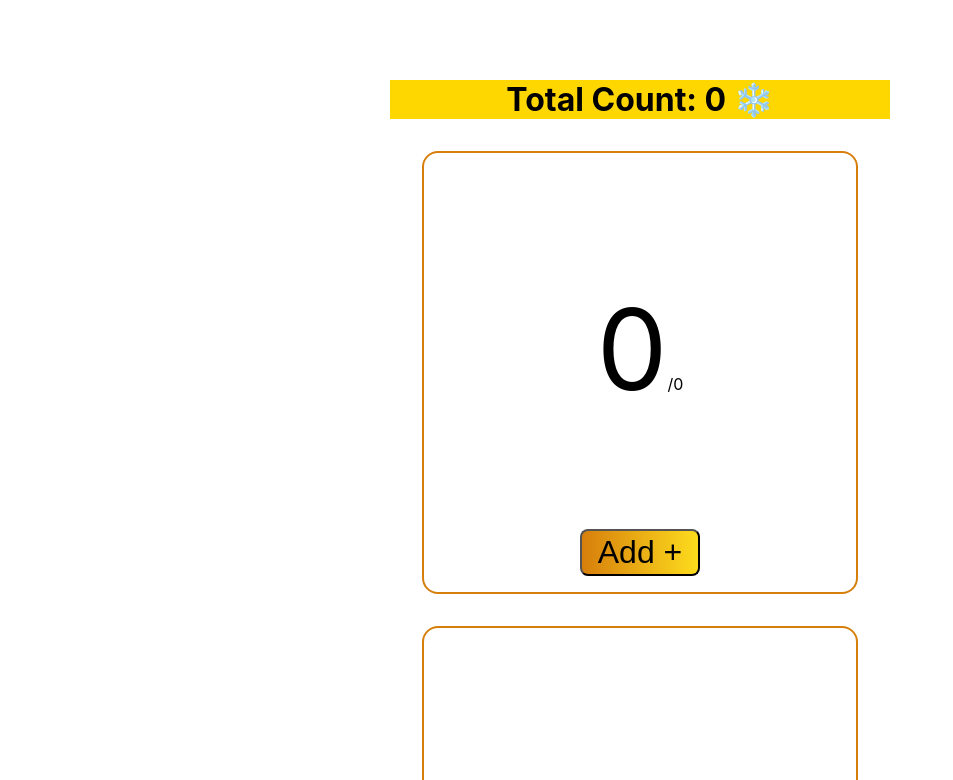
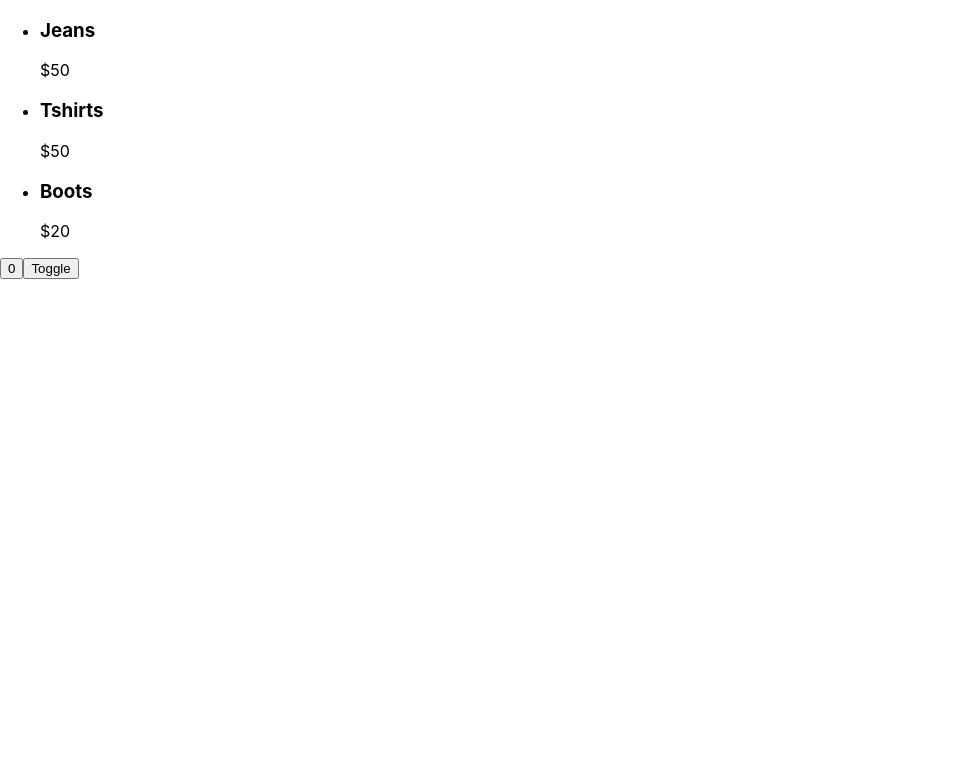
Before and after one commit to younghyun-bae/react-basic-exercise, a React (Create React App) app: page / in a window 1280 px wide. Shown: the top 780 px of the page, without its empty margins (0-953 px from the left). Built offline with nearby package versions, Linux system fonts and the light colour scheme.

Commit message:
add products components for useEffect

```diff
--- /dev/null
+++ b/public/data/products.json
@@ -0,0 +1,14 @@
+[
+  {
+    "name": "Jeans",
+    "price": "$50"
+  },
+  {
+    "name": "Tshirts",
+    "price": "$50"
+  },
+  {
+    "name": "Boots",
+    "price": "$20"
+  }
+]
--- /dev/null
+++ b/src/AppProducts.jsx
@@ -0,0 +1,13 @@
+import React, { useState } from 'react';
+import './App.css';
+import Products from './component/Products';
+
+export default function AppProducts() {
+  const [showProducts, setShowProducts] = useState(true);
+  return (
+    <div>
+      {showProducts && <Products />}
+      <button onClick={() => setShowProducts((show) => !show)}>Toggle</button>
+    </div>
+  );
+}
--- /dev/null
+++ b/src/component/Products.jsx
@@ -0,0 +1,34 @@
+import React, { useEffect, useState } from 'react';
+
+export default function Products() {
+  const [count, setCount] = useState(0);
+  const [products, setProducts] = useState([]);
+
+  useEffect(() => {
+    fetch('data/products.json')
+      .then((res) => res.json())
+      .then((data) => {
+        console.log('🔥 received a data from the network');
+        setProducts(data);
+      });
+    return () => {
+      console.log('🧹 clean up')
+    }
+  }, []) // 한 번만 useEffect 실행시키기 위해 텅 빈 배열 두 번째 인자에 전달
+
+  return (
+    <>
+      <ul>
+        {products.map((product) => (
+          <li key={product.id}>
+            <article>
+              <h3>{product.name}</h3>
+              <p>{product.price}</p>
+            </article>
+          </li>
+        ))}
+      </ul>
+      <button onClick={() => setCount((prev) => prev + 1)}>{count}</button>
+    </>
+  );
+}
--- a/src/index.js
+++ b/src/index.js
@@ -2,12 +2,12 @@
 import ReactDOM from 'react-dom/client';
 import './index.css';
 import reportWebVitals from './reportWebVitals';
-import AppCounter from './AppCounter';
+import AppProducts from './AppProducts';
 
 const root = ReactDOM.createRoot(document.getElementById('root'));
 root.render(
   <React.StrictMode>
-    <AppCounter/>
+    <AppProducts />
   </React.StrictMode>
 );
 
```
Also changed, not shown: public/data/sale_products.json (added, +10 -0 lines).
